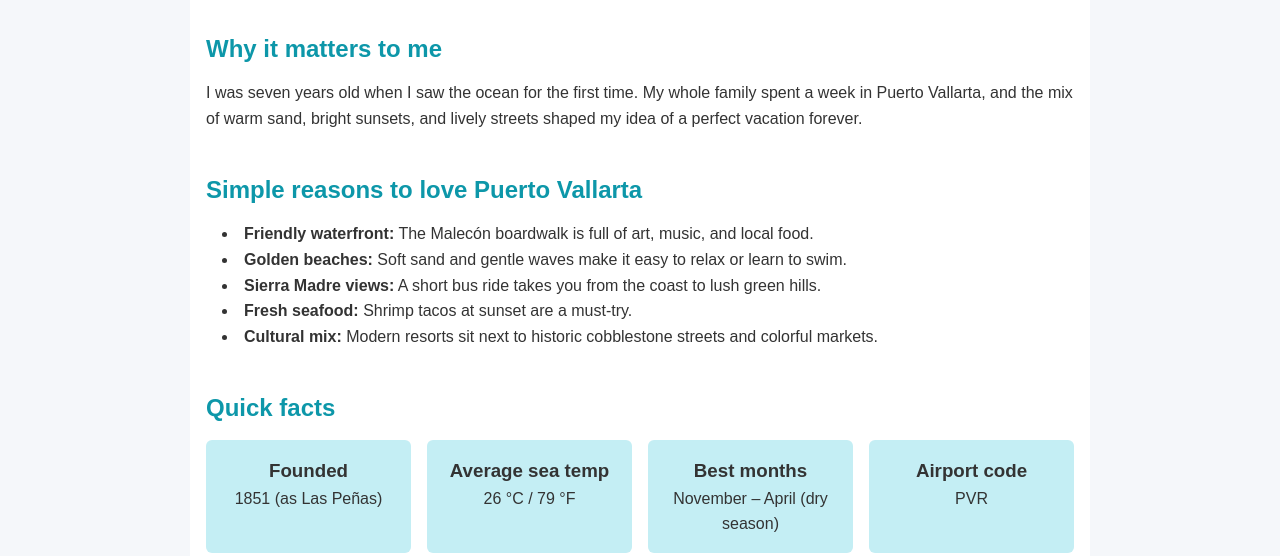
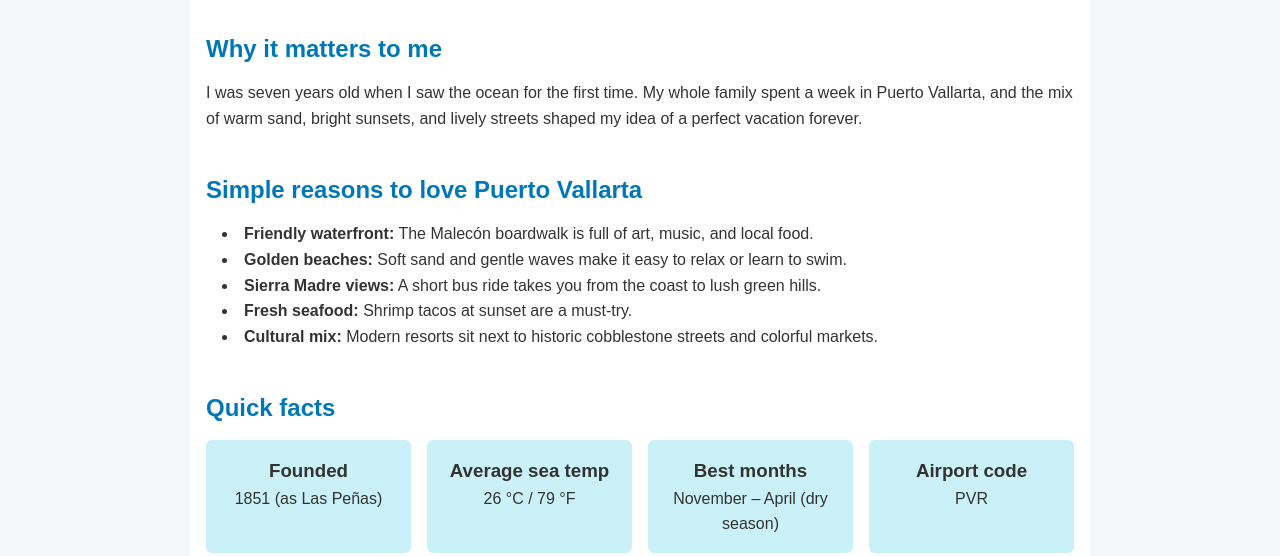
Before and after one commit to Juan-Garcilazo/Vacation-Site, a plain HTML site: page index.html in a window 1280 px wide. Shown: the part 246-802 px from the top of the page. Drawn offline with Linux system fonts and the light colour scheme.

Commit message:
style.css

```diff
--- a/style.css
+++ b/style.css
@@ -16,8 +16,8 @@ body {
 }
 
 :root {
-  --accent: #0d97a9;   /* turquoise */
-  --accent-light: #c4eef4;
+  --accent: #0077b6;   /* Deeper ocean blue */
+  --accent-light: #caf0f8;  /* Soft light blue */
 }
 
 /* --- hero section --- */
```
